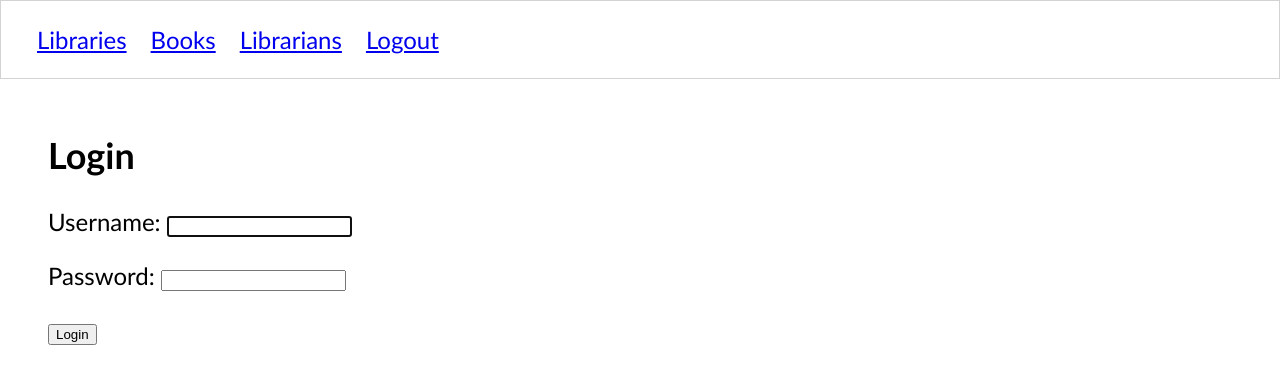
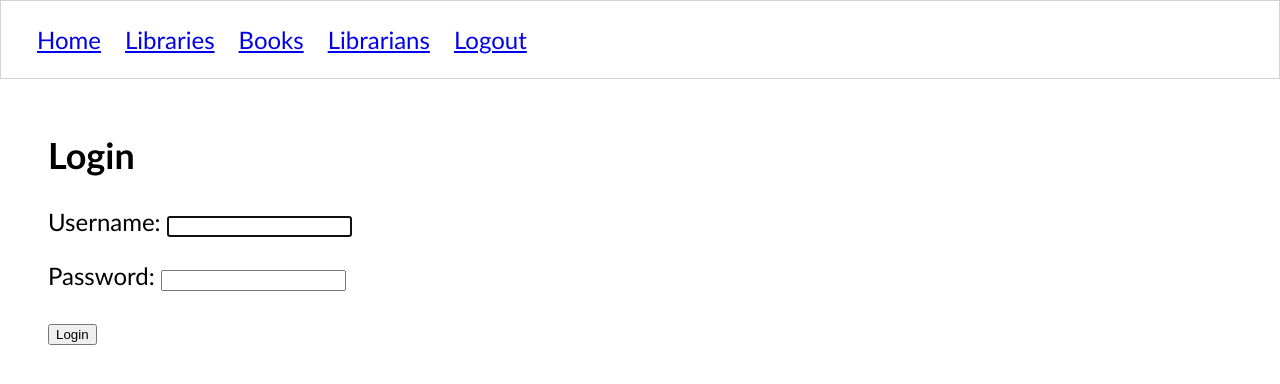
Before and after one commit to jcksnparsons/library-management-django, a Django app: a page that uses libraryproject/libraryapp/templates/shared/base.html in a window 1280 px wide. Shown: the top 384 px of the page. Run offline with Django 3.2, Linux system fonts and the light colour scheme.

```diff
--- a/libraryproject/libraryapp/templates/shared/base.html
+++ b/libraryproject/libraryapp/templates/shared/base.html
@@ -13,6 +13,9 @@
   <body>
     <nav id="site-nav">
       <ol class="navList">
+        <li class="navList__route">
+          <a href="{% url 'libraryapp:home' %}">Home</a>
+        </li>
         <li class="navList__route">
           <a href="{% url 'libraryapp:libraries' %}">Libraries</a>
         </li>
```
